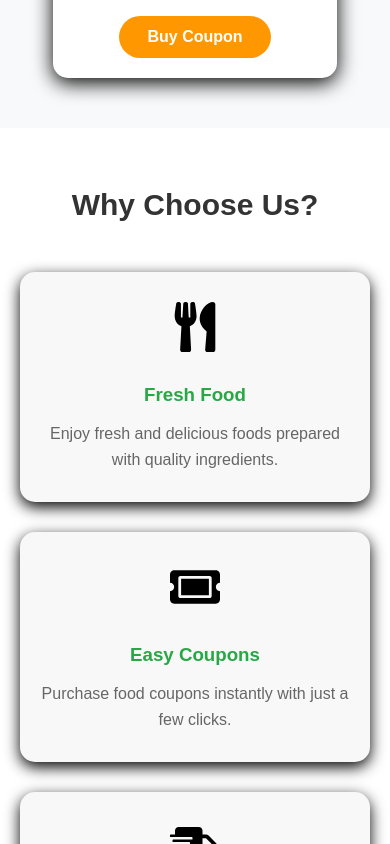
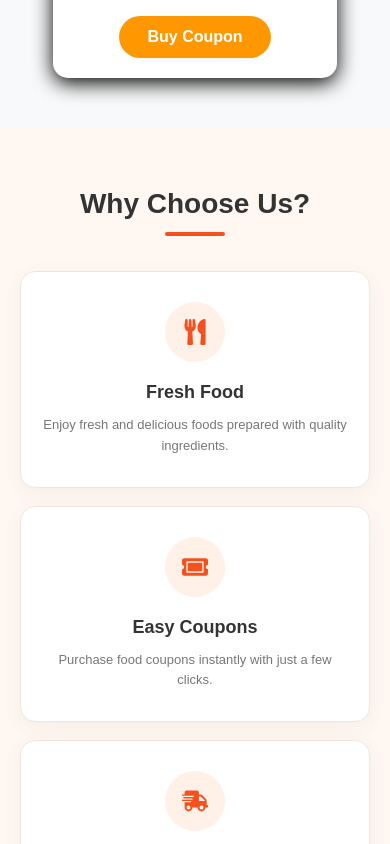
Before and after one commit to rathodjanvi667/FoodCouponSystem, a React (Create React App) app: page / in a window 390 px wide. Shown: the part 3240-4084 px from the top of the page. Built offline with nearby package versions, Linux system fonts and the light colour scheme.

Commit message:
Update Features.css

```diff
--- a/src/Features.css
+++ b/src/Features.css
@@ -1,51 +1,258 @@
-.features{
+.features {
   padding: 80px 60px;
-    background-color: #ffffff;
+
+  background: #fff8f2;
+
+  text-align: center;
 }
-.featurehanding{
+
+
+.featurehanding {
   text-align: center;
+
   font-size: 38px;
+
+  font-weight: 700;
+
   color: #333;
+
   margin-bottom: 50px;
+
+  position: relative;
 }
-.featurecontainer{
+
+/* Small orange line under heading */
+
+.featurehanding::after {
+  content: "";
+
+  display: block;
+
+  width: 60px;
+
+  height: 4px;
+
+  background: #f4511e;
+
+  border-radius: 10px;
+
+  margin: 12px auto 0;
+}
+
+
+/* =========================
+   FEATURE CONTAINER
+========================= */
+
+.featurecontainer {
+  max-width: 1200px;
+
+  margin: auto;
+
   display: grid;
 
-    grid-template-columns: repeat(4,1fr);
-    gap: 30px;
-}
-.featurecard{
-    background-color: #f8f8f8;
-    padding: 30px 20px;
-    border-radius: 15px;
-    text-align: center;
-    transition: 0.3s;
-    box-shadow: 0 5px 15px rgba(0,0,0,20);
-}
-.featurecard:hover{
-    transform: translateX(-10px);
-}
-.icon{
-    font-size: 50px;
-    margin-bottom: 20px;
-}
-.featurecard h3{
-    color: #28a745;
-    margin-bottom: 15px;
-}
-.featurecard p{
-    color: #666;
-    line-height: 1.6;
+  grid-template-columns: repeat(4, 1fr);
+
+  gap: 25px;
 }
 
-@media(max-width:768px){
-    .featurecontainer{
-        grid-template-columns: 1fr;
+
+/* =========================
+   FEATURE CARD
+========================= */
+
+.featurecard {
+  background: #ffffff;
+
+  padding: 35px 22px;
+
+  border-radius: 15px;
+
+  text-align: center;
+
+  border: 1px solid #f1e6df;
+
+  box-shadow: 0 5px 20px rgba(90, 55, 35, 0.06);
+
+  transition: all 0.3s ease;
+
+  position: relative;
+
+  overflow: hidden;
 }
-    .features{
+
+
+/* Orange top line */
+
+.featurecard::before {
+  content: "";
+
+  position: absolute;
+
+  top: 0;
+
+  left: 0;
+
+  width: 100%;
+
+  height: 4px;
+
+  background: #f4511e;
+
+  transform: scaleX(0);
+
+  transform-origin: left;
+
+  transition: 0.3s ease;
+}
+
+
+/* Hover */
+
+.featurecard:hover {
+  transform: translateY(-8px);
+
+  box-shadow: 0 12px 30px rgba(90, 55, 35, 0.12);
+
+  border-color: #ffd6c4;
+}
+
+.featurecard:hover::before {
+  transform: scaleX(1);
+}
+
+
+/* =========================
+   ICON
+========================= */
+
+.icon {
+  width: 70px;
+
+  height: 70px;
+
+  margin: 0 auto 20px;
+
+  border-radius: 50%;
+
+  background: #fff0e8;
+
+  color: #f4511e;
+
+  display: flex;
+
+  align-items: center;
+
+  justify-content: center;
+
+  font-size: 30px;
+
+  transition: all 0.3s ease;
+}
+
+
+/* Icon hover */
+
+.featurecard:hover .icon {
+  background: #f4511e;
+
+  color: #ffffff;
+
+  transform: scale(1.08);
+}
+
+
+/* =========================
+   CARD HEADING
+========================= */
+
+.featurecard h3 {
+  color: #333;
+
+  font-size: 19px;
+
+  font-weight: 600;
+
+  margin: 0 0 12px;
+}
+
+
+/* =========================
+   CARD DESCRIPTION
+========================= */
+
+.featurecard p {
+  color: #777;
+
+  font-size: 14px;
+
+  line-height: 1.6;
+
+  margin: 0;
+}
+
+
+/* =========================
+   RESPONSIVE
+========================= */
+
+/* Tablet */
+
+@media (max-width: 1000px) {
+
+  .features {
+    padding: 70px 35px;
+  }
+
+  .featurecontainer {
+    grid-template-columns: repeat(2, 1fr);
+
+    gap: 20px;
+  }
+
+  .featurehanding {
+    font-size: 34px;
+  }
+}
+
+
+/* Mobile */
+
+@media (max-width: 600px) {
+
+  .features {
     padding: 60px 20px;
   }
-    .featurehanding{
-        font-size: 30px;
+
+  .featurehanding {
+    font-size: 28px;
+
+    margin-bottom: 35px;
+  }
+
+  .featurecontainer {
+    grid-template-columns: 1fr;
+
+    gap: 18px;
+  }
+
+  .featurecard {
+    padding: 30px 20px;
+  }
+
+  .icon {
+    width: 60px;
+
+    height: 60px;
+
+    font-size: 26px;
+  }
+
+  .featurecard h3 {
+    font-size: 18px;
+  }
+
+  .featurecard p {
+    font-size: 13px;
   }
 }
```
Lines whose indentation alone changed are shown as unchanged.
